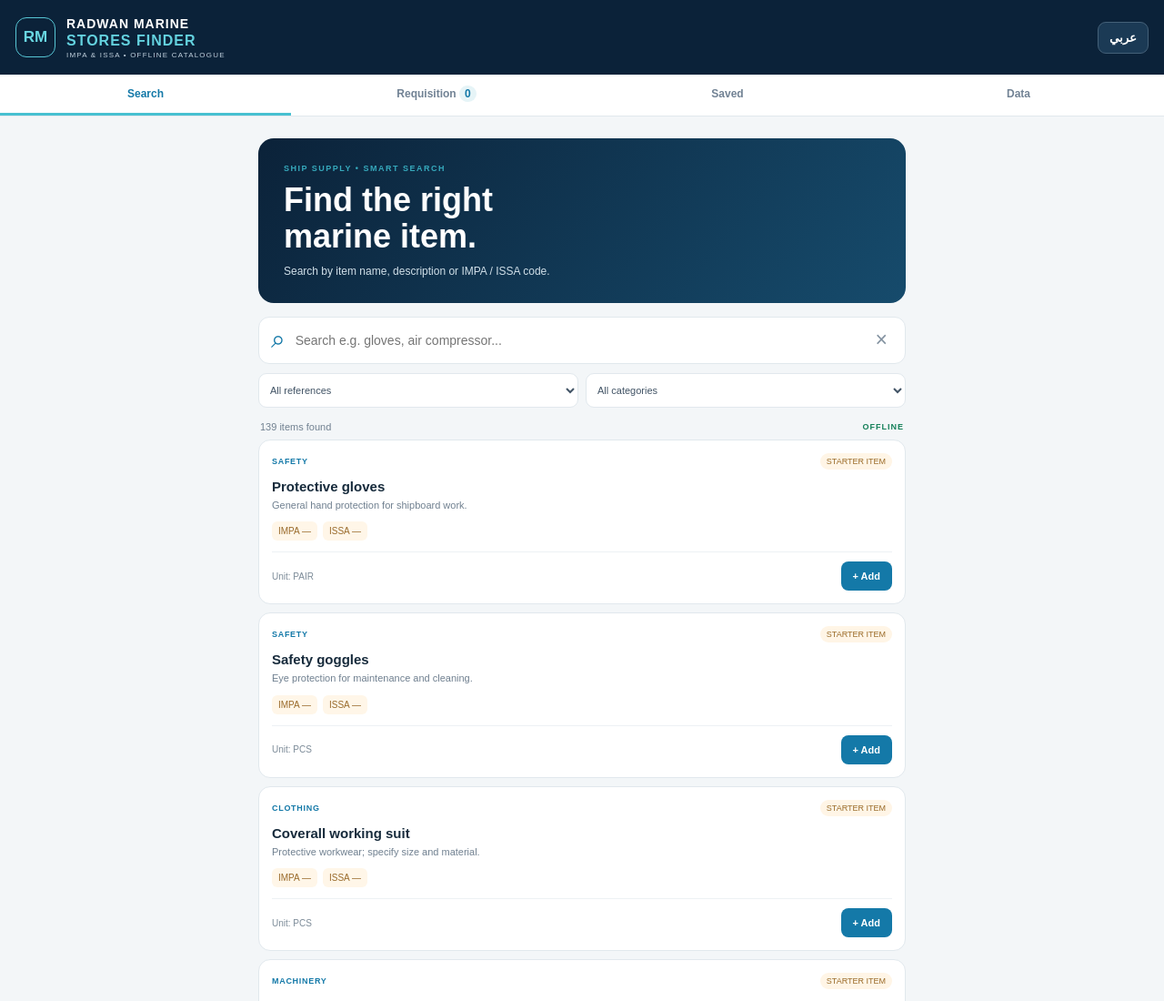
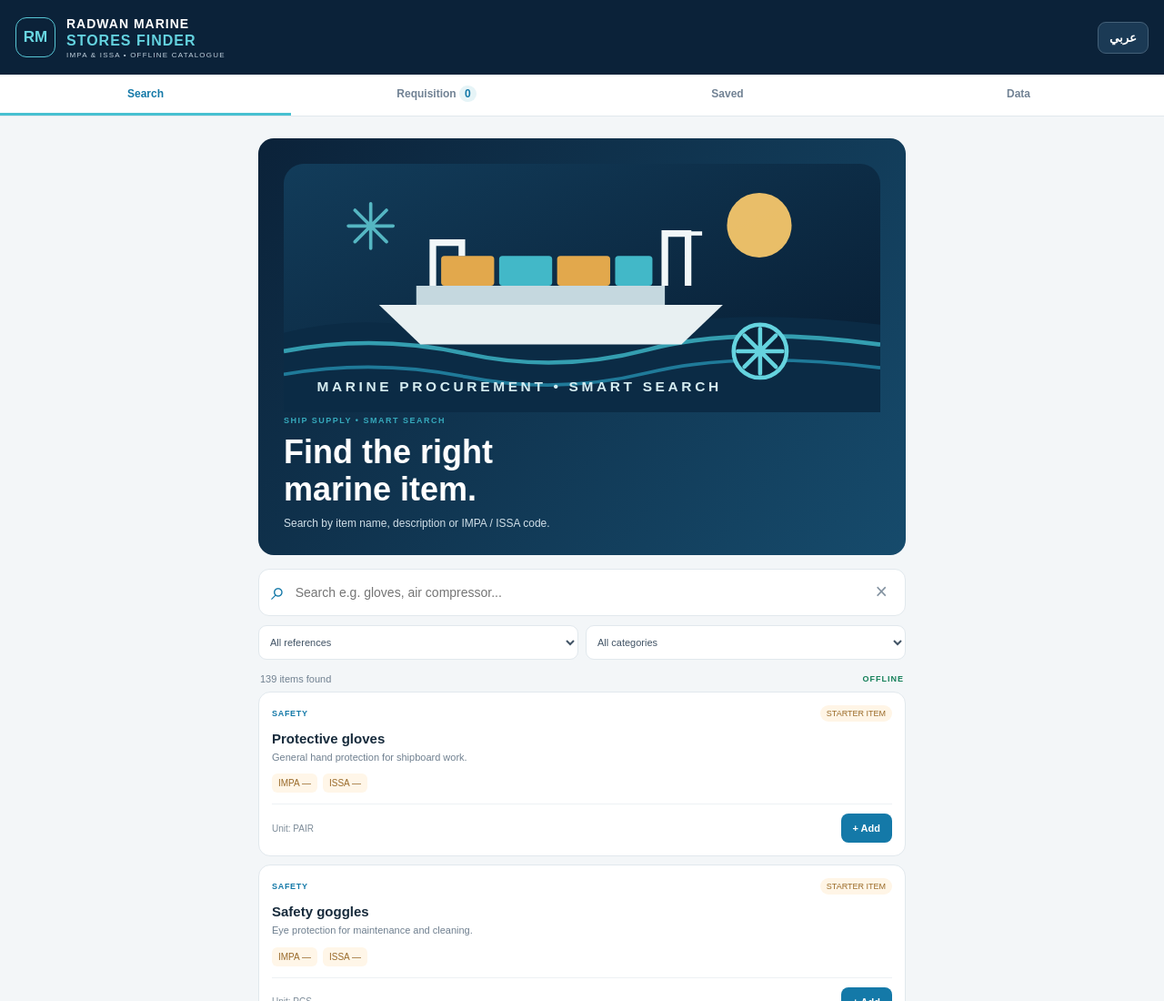
Before and after one commit to captainmustafaradwan1977-sudo/Farah-Maritime-English-Arabic, a plain HTML site: page radwan-marine-stores-finder/app/src/main/assets/index.html in a window 1280 px wide. Shown: the top 1100 px of the page at 91% size. Drawn offline with Linux system fonts and the light colour scheme.

Commit message:
Add maritime cover artwork to app home screen

```diff
--- a/radwan-marine-stores-finder/app/src/main/assets/index.html
+++ b/radwan-marine-stores-finder/app/src/main/assets/index.html
@@ -5,7 +5,14 @@
 <nav><button class="tab active" data-tab="search" id="tabSearch">Search</button><button class="tab" data-tab="request" id="tabRequest">Requisition <span id="cartCount">0</span></button><button class="tab" data-tab="saved" id="tabSaved">Saved</button><button class="tab" data-tab="data" id="tabData">Data</button></nav>
 <main>
 <section id="search" class="page active">
-<div class="hero"><div class="eyebrow" data-en="SHIP SUPPLY • SMART SEARCH" data-ar="مستلزمات السفن • بحث ذكي">SHIP SUPPLY • SMART SEARCH</div><h1 data-en="Find the right<br>marine item." data-ar="اعثر على الصنف<br>البحري المطلوب.">Find the right<br>marine item.</h1><p data-en="Search by item name, description or IMPA / ISSA code." data-ar="ابحث باسم الصنف أو الوصف أو رقم IMPA / ISSA.">Search by item name, description or IMPA / ISSA code.</p></div>
+<div class="hero"><div class="cover-art" role="img" aria-label="RADWAN MARINE STORES FINDER maritime cover illustration">
+<svg viewBox="0 0 720 300" xmlns="http://www.w3.org/2000/svg" aria-hidden="true">
+<defs><linearGradient id="sea" x1="0" y1="0" x2="1" y2="1"><stop stop-color="#123c5a"/><stop offset="1" stop-color="#071b30"/></linearGradient><linearGradient id="sun" x1="0" y1="0" x2="1" y2="1"><stop stop-color="#68dbe2"/><stop offset="1" stop-color="#198bb0"/></linearGradient></defs>
+<rect width="720" height="300" rx="24" fill="url(#sea)"/><circle cx="574" cy="74" r="39" fill="#f5c76b" opacity=".95"/><path d="M0 204 Q100 178 205 205 T420 202 T720 194 V300 H0Z" fill="#0b2b45"/><path d="M0 226 Q110 205 220 229 T440 224 T720 218" fill="none" stroke="#42c4d4" stroke-width="5" opacity=".75"/><path d="M0 254 Q110 235 220 257 T440 252 T720 246" fill="none" stroke="#258eae" stroke-width="4" opacity=".8"/>
+<path d="M115 170 H530 L480 218 H165Z" fill="#e8f0f2"/><path d="M160 147 H460 V170 H160Z" fill="#c5d8df"/><rect x="190" y="111" width="64" height="36" rx="4" fill="#e2a84c"/><rect x="260" y="111" width="64" height="36" rx="4" fill="#42b8c8"/><rect x="330" y="111" width="64" height="36" rx="4" fill="#e2a84c"/><rect x="400" y="111" width="45" height="36" rx="4" fill="#42b8c8"/><path d="M180 147 V95 H215 V111 M460 147 V84 H488 V147" stroke="#f2f7f8" stroke-width="8" fill="none"/><path d="M474 84 H505" stroke="#f2f7f8" stroke-width="5"/>
+<circle cx="575" cy="226" r="32" fill="#0b2239" stroke="#65d3df" stroke-width="5"/><path d="M575 199 V253 M548 226 H602 M556 207 L594 245 M594 207 L556 245" stroke="#65d3df" stroke-width="5" stroke-linecap="round"/><path d="M78 75 H132 M105 48 V102 M86 56 L124 94 M124 56 L86 94" stroke="#67d7df" stroke-width="4" stroke-linecap="round" opacity=".8"/>
+<text x="40" y="274" fill="#d6edf1" font-family="Arial,sans-serif" font-size="17" font-weight="700" letter-spacing="4">MARINE PROCUREMENT • SMART SEARCH</text>
+</svg></div><div class="eyebrow" data-en="SHIP SUPPLY • SMART SEARCH" data-ar="مستلزمات السفن • بحث ذكي">SHIP SUPPLY • SMART SEARCH</div><h1 data-en="Find the right<br>marine item." data-ar="اعثر على الصنف<br>البحري المطلوب.">Find the right<br>marine item.</h1><p data-en="Search by item name, description or IMPA / ISSA code." data-ar="ابحث باسم الصنف أو الوصف أو رقم IMPA / ISSA.">Search by item name, description or IMPA / ISSA code.</p></div>
 <div class="searchbox"><span>⌕</span><input id="query" placeholder="Search e.g. gloves, air compressor..." autocomplete="off"><button id="clearSearch">×</button></div>
 <div class="filters"><select id="codeFilter"><option value="all">All references</option><option value="impa">IMPA only</option><option value="issa">ISSA only</option><option value="local">Local / unverified</option></select><select id="categoryFilter"><option value="all">All categories</option></select></div>
 <div class="resultbar"><span id="resultCount">Starter catalogue</span><span class="tiny">OFFLINE</span></div><div id="results"></div>
```
